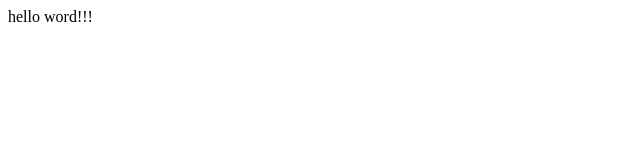
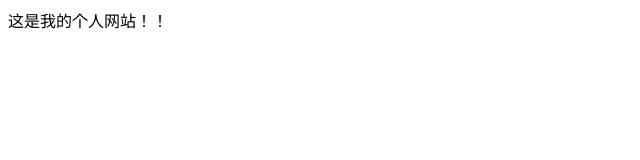
Before and after one commit to cassie3573/aaa, a plain HTML site: page index.html in a window 1280 px wide. Shown: the whole page, without its empty margins (0-640 px from the left). Drawn offline with Linux system fonts and the light colour scheme.

Commit message:
modified index page

```diff
--- a/index.html
+++ b/index.html
@@ -5,6 +5,6 @@
 	<title></title>
 </head>
 <body>
-	hello word!!!
+	这是我的个人网站！！
 </body>
 </html>
```
